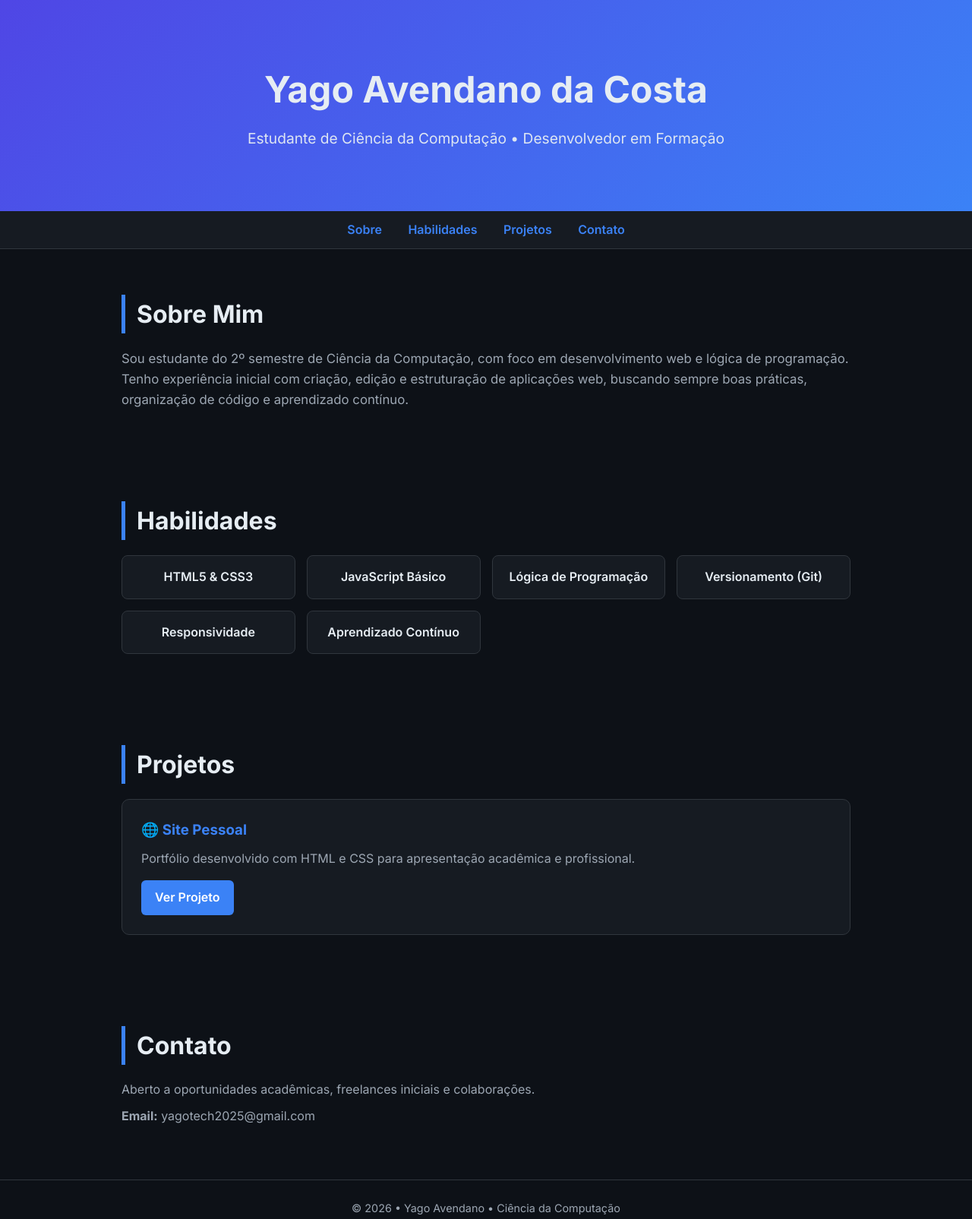
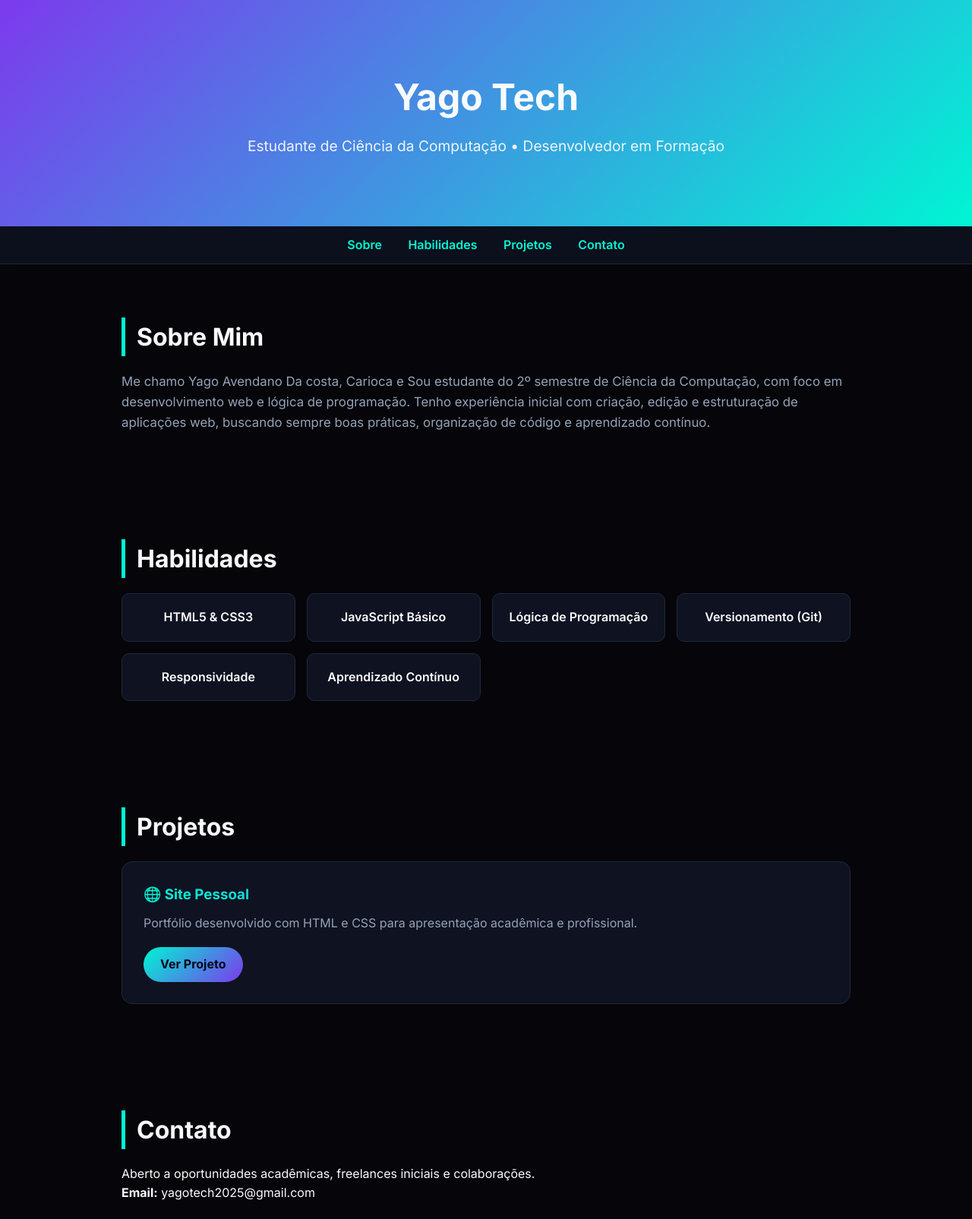
Before and after one commit to Yagoo29/portfolio-yago, a plain HTML site: page index.html in a window 1280 px wide. Shown: the top 1605 px of the page at 76% size. Drawn offline with Linux system fonts and the light colour scheme.

Commit message:
Refactor index.html with new styles and content
Updated title and author name in index.html. Modified CSS variables for a modern tech palette and adjusted styles for various elements including header, nav, sections, and footer.

```diff
--- a/index.html
+++ b/index.html
@@ -3,20 +3,24 @@
 <head>
   <meta charset="UTF-8" />
   <meta name="viewport" content="width=device-width, initial-scale=1.0" />
-  <title>Yago Avendano | Portfólio</title>
+  <title>YagoTech | Portfólio</title>
 
   <!-- Fonte -->
   <link href="https://fonts.googleapis.com/css2?family=Inter:wght@300;400;600;700&display=swap" rel="stylesheet">
 
   <style>
   :root {
-      --bg-primary: #0d1117;
-      --bg-secondary: #161b22;
-      --accent: #3b82f6;
-      --accent-hover: #2563eb;
-      --text-primary: #e6edf3;
-      --text-secondary: #9da7b3;
-      --border: #30363d;
+    /* PALETA TECH MODERNA */
+    --bg-primary: #05050a;
+    --bg-secondary: #0f1220;
+
+    --accent: #00f5d4;        /* verde neon */
+    --accent-hover: #0bbcd6;  /* ciano */
+    --accent-2: #7c3aed;      /* roxo futurista */
+
+    --text-primary: #f8fafc;
+    --text-secondary: #94a3b8;
+    --border: #1e293b;
   }
 
   * {
@@ -34,8 +38,8 @@
 
   /* ===== HEADER ===== */
   header {
-      background: linear-gradient(135deg, #4f46e5, #3b82f6);
-      padding: 80px 20px;
+    background: linear-gradient(135deg, var(--accent-2), var(--accent));
+    padding: 90px 20px;
     text-align: center;
   }
 
@@ -53,7 +57,8 @@
   nav {
     position: sticky;
     top: 0;
-      background: var(--bg-secondary);
+    background: rgba(15,18,32,0.85);
+    backdrop-filter: blur(10px);
     border-bottom: 1px solid var(--border);
     padding: 12px;
     text-align: center;
@@ -65,17 +70,29 @@
     text-decoration: none;
     margin: 0 15px;
     font-weight: 600;
+    position: relative;
   }
 
-    nav a:hover {
-      text-decoration: underline;
+  nav a::after {
+    content: "";
+    position: absolute;
+    left: 0;
+    bottom: -4px;
+    width: 0;
+    height: 2px;
+    background: linear-gradient(90deg, var(--accent), var(--accent-2));
+    transition: 0.3s;
+  }
+
+  nav a:hover::after {
+    width: 100%;
   }
 
   /* ===== SECTIONS ===== */
   section {
     max-width: 1000px;
     margin: auto;
-      padding: 60px 20px;
+    padding: 70px 20px;
   }
 
   section h2 {
@@ -101,11 +118,17 @@
 
   .skill {
     background: var(--bg-secondary);
-      padding: 15px;
+    padding: 18px;
     border: 1px solid var(--border);
-      border-radius: 8px;
+    border-radius: 10px;
     text-align: center;
     font-weight: 600;
+    transition: 0.3s;
+  }
+
+  .skill:hover {
+    transform: translateY(-4px);
+    box-shadow: 0 0 18px rgba(0,245,212,0.25);
   }
 
   /* ===== PROJETOS ===== */
@@ -118,60 +141,59 @@
   .card {
     background: var(--bg-secondary);
     border: 1px solid var(--border);
-      border-radius: 10px;
-      padding: 25px;
-      transition: transform 0.2s ease, box-shadow 0.2s ease;
+    border-radius: 14px;
+    padding: 28px;
+    transition: 0.3s;
   }
 
   .card:hover {
-      transform: translateY(-5px);
-      box-shadow: 0 10px 25px rgba(0,0,0,0.4);
+    transform: translateY(-6px);
+    box-shadow: 0 0 25px rgba(124,58,237,0.35);
   }
 
   .card h3 {
-      color: var(--accent);
+    background: linear-gradient(90deg, var(--accent), var(--accent-2));
+    -webkit-background-clip: text;
+    -webkit-text-fill-color: transparent;
     margin-bottom: 10px;
   }
 
   .card p {
     color: var(--text-secondary);
-      margin-bottom: 15px;
+    margin-bottom: 18px;
   }
 
   .btn {
     display: inline-block;
-      padding: 10px 18px;
-      background: var(--accent);
-      color: white;
-      border-radius: 6px;
+    padding: 10px 22px;
+    background: linear-gradient(135deg, var(--accent), var(--accent-2));
+    color: #020617;
+    border-radius: 999px;
     text-decoration: none;
-      font-weight: 600;
+    font-weight: 700;
+    transition: 0.3s;
   }
 
   .btn:hover {
-      background: var(--accent-hover);
-    }
-
-    /* ===== CONTATO ===== */
-    .contato p {
-      color: var(--text-secondary);
-      margin-bottom: 10px;
+    transform: translateY(-2px) scale(1.04);
+    box-shadow: 0 0 22px rgba(0,245,212,0.6);
   }
 
   /* ===== FOOTER ===== */
   footer {
     text-align: center;
-      padding: 25px;
+    padding: 30px;
     border-top: 1px solid var(--border);
     color: var(--text-secondary);
     font-size: 0.9rem;
   }
 </style>
+
 </head>
 <body>
 
   <header>
-    <h1>Yago Avendano da Costa</h1>
+    <h1>Yago Tech </h1>
     <p>Estudante de Ciência da Computação • Desenvolvedor em Formação</p>
   </header>
 
@@ -185,7 +207,7 @@
   <section id="sobre" class="sobre">
     <h2>Sobre Mim</h2>
     <p>
-      Sou estudante do 2º semestre de Ciência da Computação, com foco em desenvolvimento web e lógica de programação.
+      Me chamo Yago Avendano Da costa, Carioca e Sou estudante do 2º semestre de Ciência da Computação, com foco em desenvolvimento web e lógica de programação.
       Tenho experiência inicial com criação, edição e estruturação de aplicações web, buscando sempre boas práticas,
       organização de código e aprendizado contínuo.
     </p>
@@ -221,7 +243,7 @@
   </section>
 
   <footer>
-    <p>© 2026 • Yago Avendano • Ciência da Computação</p>
+    <p>© 2026 • Yago Avendano Da Costa• Ciência da Computação</p>
   </footer>
 
 <script>
```
Lines whose indentation alone changed are shown as unchanged.
